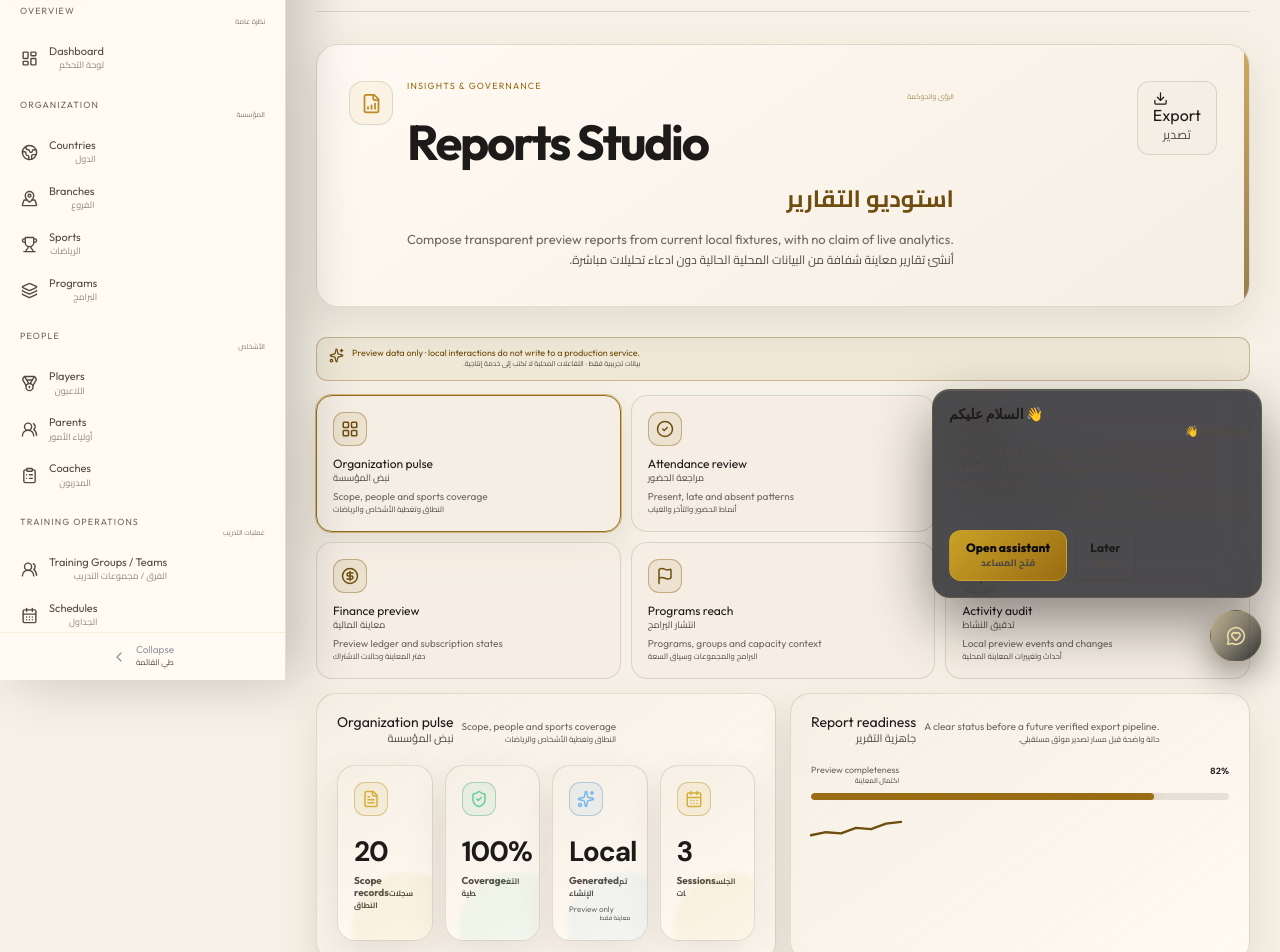
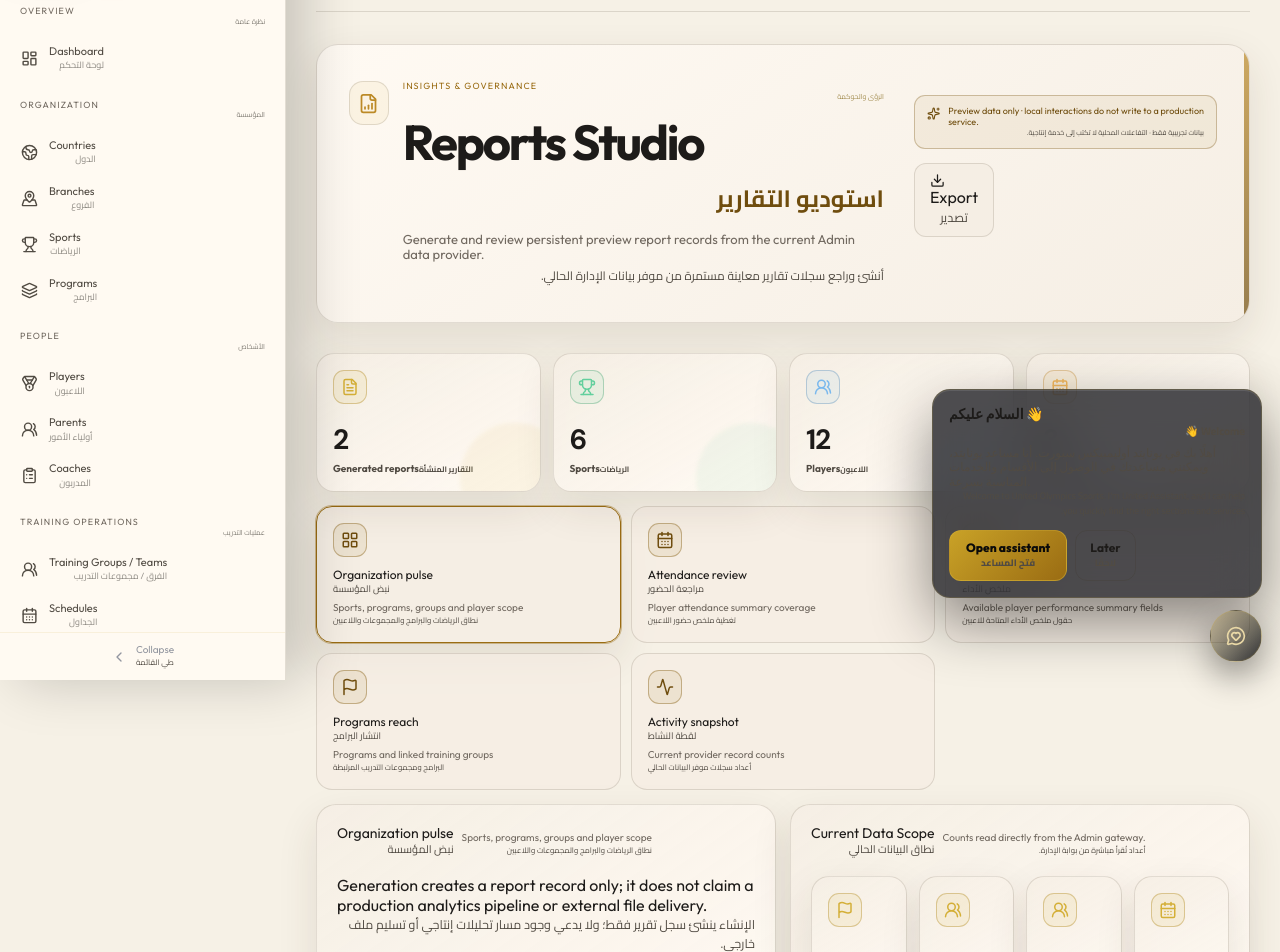
Before and after one commit to daynightae-cmyk/United-Olympics-Sports, a React (Vite) app: page /admin/reports in a window 1280 px wide. Shown: the part 120-1072 px from the top of the page. Built offline with nearby package versions, Linux system fonts and the light colour scheme; a web font is replaced by a local one.

Commit message:
fix(admin): make reports studio gateway-driven

```diff
--- a/src/pages/admin/AdminReportsPage.tsx
+++ b/src/pages/admin/AdminReportsPage.tsx
@@ -1 +1,64 @@
-export { AdminReportsPage } from './AdminOperationalWorkspaces';
+import { Activity, CalendarDays, FileBarChart, FileText, Flag, LayoutGrid, Plus, Trophy, UsersRound } from 'lucide-react';
+import { useMemo, useState } from 'react';
+import { useGenerateReport, useGroups, usePlayers, usePrograms, useReports, useSessions, useSports } from '../../admin/data/adminHooks';
+import { PageHeader } from '../../components/admin/AdminUI';
+import { BilingualText, bi } from '../../components/bilingual/BilingualText';
+import { EnterpriseEmpty, EnterpriseKpi, EnterprisePanel, EnterpriseStatus, EnterpriseTable, ExportMenu, PreviewNotice } from '../../components/enterprise/EnterpriseUI';
+
+const reportTypes = [
+  { id: 'organization', label: bi('Organization pulse', 'نبض المؤسسة'), detail: bi('Sports, programs, groups and player scope', 'نطاق الرياضات والبرامج والمجموعات واللاعبين'), icon: LayoutGrid },
+  { id: 'attendance', label: bi('Attendance review', 'مراجعة الحضور'), detail: bi('Player attendance summary coverage', 'تغطية ملخص حضور اللاعبين'), icon: CalendarDays },
+  { id: 'performance', label: bi('Performance brief', 'ملخص الأداء'), detail: bi('Available player performance summary fields', 'حقول ملخص الأداء المتاحة للاعبين'), icon: Trophy },
+  { id: 'programs', label: bi('Programs reach', 'انتشار البرامج'), detail: bi('Programs and linked training groups', 'البرامج ومجموعات التدريب المرتبطة'), icon: Flag },
+  { id: 'activity', label: bi('Activity snapshot', 'لقطة النشاط'), detail: bi('Current provider record counts', 'أعداد سجلات موفر البيانات الحالي'), icon: Activity },
+];
+
+export function AdminReportsPage() {
+  const [selected, setSelected] = useState('organization');
+  const [notice, setNotice] = useState(false);
+  const { data: reportResult, loading, error } = useReports({ page: 1, pageSize: 100 });
+  const { data: sportResult } = useSports({ page: 1, pageSize: 100 });
+  const { data: programResult } = usePrograms({ page: 1, pageSize: 300 });
+  const { data: groupResult } = useGroups({ page: 1, pageSize: 500 });
+  const { data: playerResult } = usePlayers({ page: 1, pageSize: 1000 });
+  const { data: sessionResult } = useSessions({ page: 1, pageSize: 1000 });
+  const { generate, loading: generateLoading } = useGenerateReport();
+  const reports = reportResult.items;
+  const sports = sportResult.items;
+  const programs = programResult.items;
+  const groups = groupResult.items;
+  const players = playerResult.items;
+  const sessions = sessionResult.items;
+  const selectedReport = reportTypes.find((report) => report.id === selected) ?? reportTypes[0];
+
+  const rows = useMemo(() => sports.map((sport) => [
+    sport.name.en,
+    programs.filter((program) => program.sportId === sport.id).length,
+    groups.filter((group) => group.sportId === sport.id).length,
+    players.filter((player) => player.sportId === sport.id).length,
+    sessions.filter((session) => session.sportId === sport.id).length,
+  ]), [sports, programs, groups, players, sessions]);
+
+  const generateSelected = async () => {
+    await generate(selected);
+    globalThis.dispatchEvent(new Event('uos:admin-data-changed'));
+    setNotice(true);
+  };
+
+  return <div className="admin-page">
+    <PageHeader icon={FileBarChart} eyebrow={bi('Insights & Governance', 'الرؤى والحوكمة')} title={bi('Reports Studio', 'استوديو التقارير')} description={bi('Generate and review persistent preview report records from the current Admin data provider.', 'أنشئ وراجع سجلات تقارير معاينة مستمرة من موفر بيانات الإدارة الحالي.')} actions={<div className="admin-header-actions"><PreviewNotice /><ExportMenu filename="organization-report-preview.csv" headers={['Sport','Programs','Groups','Players','Sessions']} rows={rows} /></div>} />
+    {notice && <div className="preview-warning" role="status"><BilingualText value={bi('A report record was generated in browser Preview data.', 'تم إنشاء سجل تقرير في بيانات المعاينة بالمتصفح.')} /></div>}
+
+    <section className="enterprise-kpi-grid"><EnterpriseKpi label={bi('Generated reports', 'التقارير المنشأة')} value={reports.length} icon={FileText} /><EnterpriseKpi label={bi('Sports', 'الرياضات')} value={sports.length} icon={Trophy} tone="green" /><EnterpriseKpi label={bi('Players', 'اللاعبون')} value={players.length} icon={UsersRound} tone="blue" /><EnterpriseKpi label={bi('Sessions', 'الجلسات')} value={sessions.length} icon={CalendarDays} tone="orange" /></section>
+
+    <section className="portal-card-grid" style={{ marginTop: 14 }}>{reportTypes.map((report) => { const Icon = report.icon; return <button className={`portal-card report-card ${selected === report.id ? 'is-selected' : ''}`} type="button" key={report.id} onClick={() => setSelected(report.id)}><span className="portal-card-icon"><Icon size={18} /></span><h3><BilingualText value={report.label} /></h3><p><BilingualText value={report.detail} /></p></button>; })}</section>
+
+    <section className="enterprise-grid-2" style={{ marginTop: 14 }}><EnterprisePanel title={selectedReport.label} description={selectedReport.detail}><p><BilingualText value={bi('Generation creates a report record only; it does not claim a production analytics pipeline or external file delivery.', 'الإنشاء ينشئ سجل تقرير فقط؛ ولا يدعي وجود مسار تحليلات إنتاجي أو تسليم ملف خارجي.')} /></p><button type="button" className="admin-primary-button" disabled={generateLoading} onClick={() => void generateSelected()}><Plus size={15} /><BilingualText value={generateLoading ? bi('Generating…', 'جارٍ الإنشاء…') : bi('Generate Preview Report', 'إنشاء تقرير معاينة')} /></button></EnterprisePanel><EnterprisePanel title={bi('Current Data Scope', 'نطاق البيانات الحالي')} description={bi('Counts read directly from the Admin gateway.', 'أعداد تُقرأ مباشرة من بوابة الإدارة.')}><div className="enterprise-kpi-grid"><EnterpriseKpi label={bi('Programs', 'البرامج')} value={programs.length} icon={Flag} /><EnterpriseKpi label={bi('Groups', 'المجموعات')} value={groups.length} icon={UsersRound} /><EnterpriseKpi label={bi('Players', 'اللاعبون')} value={players.length} icon={UsersRound} /><EnterpriseKpi label={bi('Sessions', 'الجلسات')} value={sessions.length} icon={CalendarDays} /></div></EnterprisePanel></section>
+
+    <EnterprisePanel title={bi('Live Scope Table', 'جدول النطاق الحالي')} description={bi('Derived from the current provider, not static fixtures.', 'مشتق من موفر البيانات الحالي وليس من بيانات ثابتة.')} className="report-table-panel"><EnterpriseTable caption={bi('Current organization scope', 'نطاق المؤسسة الحالي')}><thead><tr>{[bi('Sport','الرياضة'),bi('Programs','البرامج'),bi('Groups','المجموعات'),bi('Players','اللاعبون'),bi('Sessions','الجلسات')].map((label) => <th key={label.en}><BilingualText value={label} /></th>)}</tr></thead><tbody>{sports.map((sport) => <tr key={sport.id}><td><strong><BilingualText value={sport.name} /></strong></td><td>{programs.filter((program) => program.sportId === sport.id).length}</td><td>{groups.filter((group) => group.sportId === sport.id).length}</td><td>{players.filter((player) => player.sportId === sport.id).length}</td><td>{sessions.filter((session) => session.sportId === sport.id).length}</td></tr>)}</tbody></EnterpriseTable></EnterprisePanel>
+
+    <EnterprisePanel title={bi('Generated Report Records', 'سجلات التقارير المنشأة')} description={bi('Persistent Preview records generated by this workspace.', 'سجلات معاينة مستمرة أنشأتها هذه المساحة.')}>
+      {loading ? <p role="status"><BilingualText value={bi('Loading reports…','جارٍ تحميل التقارير…')} /></p> : error ? <p role="alert">{error.message}</p> : reports.length ? <EnterpriseTable caption={bi('Generated reports','التقارير المنشأة')}><thead><tr><th><BilingualText value={bi('Title','العنوان')} /></th><th><BilingualText value={bi('Type','النوع')} /></th><th><BilingualText value={bi('Generated At','وقت الإنشاء')} /></th><th><BilingualText value={bi('Status','الحالة')} /></th></tr></thead><tbody>{reports.map((report) => <tr key={report.id}><td><strong><BilingualText value={report.title} /></strong><small>{report.id}</small></td><td><BilingualText value={report.type} /></td><td>{report.generatedAt}</td><td><EnterpriseStatus label={bi(report.status, report.status === 'ready' ? 'جاهز' : report.status === 'generating' ? 'جارٍ الإنشاء' : 'فشل')} tone={report.status === 'ready' ? 'active' : report.status === 'generating' ? 'warning' : 'danger'} /></td></tr>)}</tbody></EnterpriseTable> : <EnterpriseEmpty title={bi('No generated reports yet','لا توجد تقارير منشأة بعد')} description={bi('Choose a report type and generate a Preview record.','اختر نوع تقرير وأنشئ سجل معاينة.')} />}
+    </EnterprisePanel>
+  </div>;
+}
```
